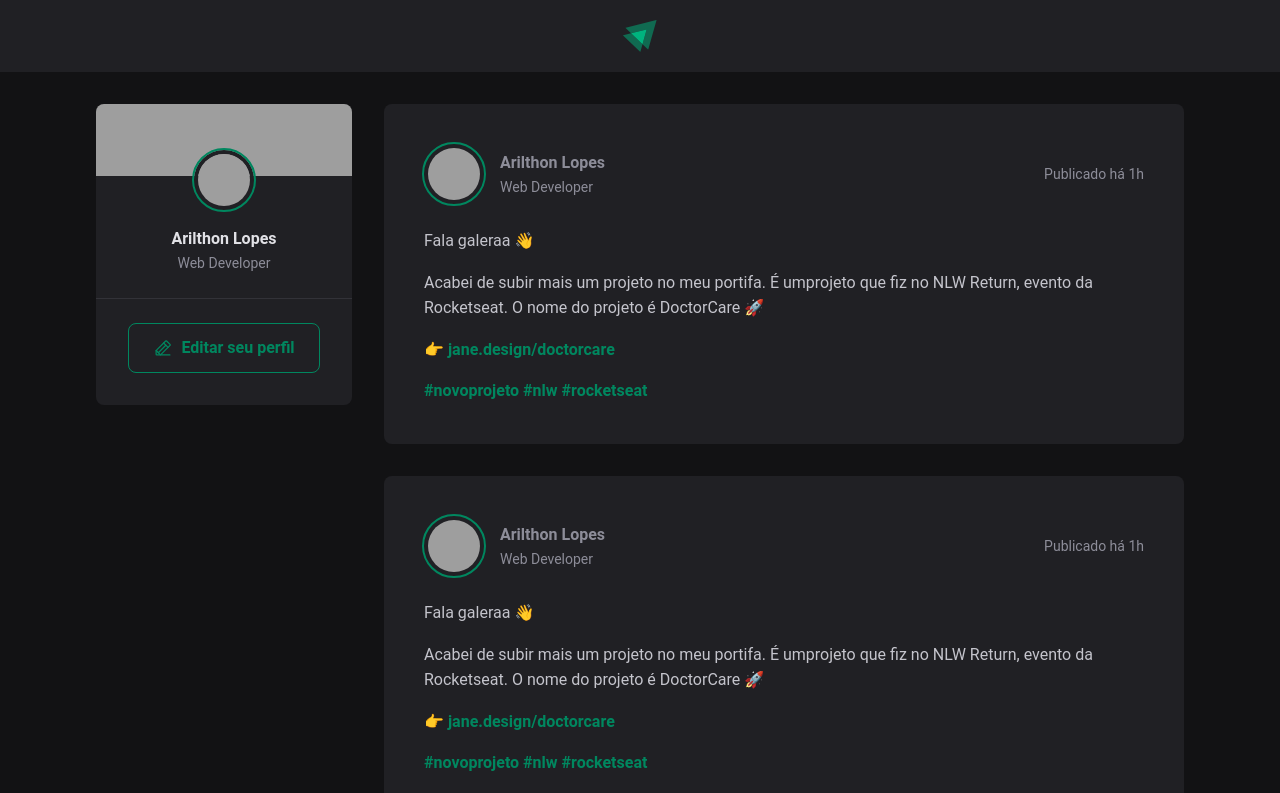
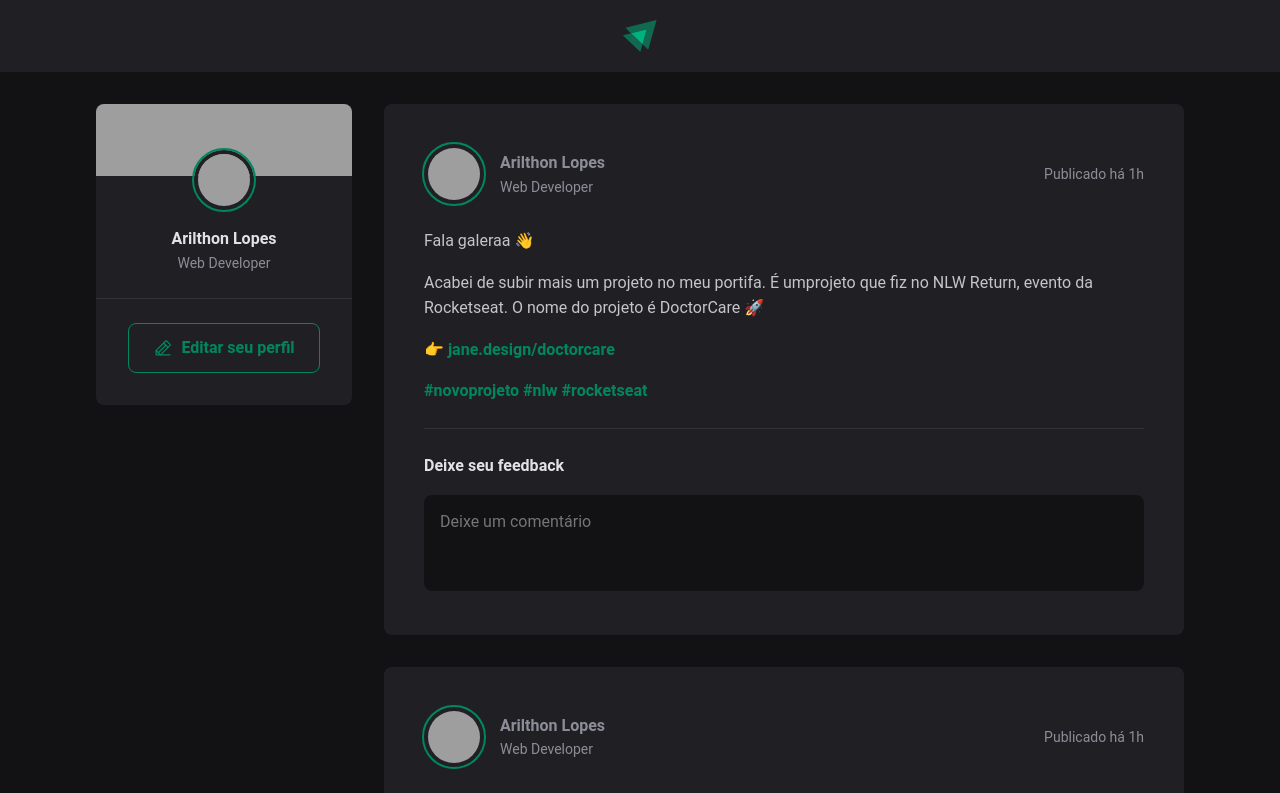
Before and after one commit to arilthon/ignite-feed, a React app: page / in a window 1280 px wide. Shown: the top 793 px of the page. Built offline with nearby package versions, Linux system fonts and the light colour scheme; grey boxes are pictures that could not be loaded; the HTML template or start-up script is replaced by a standard one.

Commit message:
Formulário de Comentários

```diff
--- a/src/components/Post.jsx
+++ b/src/components/Post.jsx
@@ -35,6 +35,18 @@
           <a href="">#rocketseat</a>
         </p>
       </div>
+
+      <form className={styles.commentForm}>
+        <strong>Deixe seu feedback</strong>
+
+        <textarea
+          placeholder="Deixe um comentário"
+        />
+
+        <footer>
+        <button type="submit">Publicar</button>
+        </footer>
+      </form>
     </article>
   );
 }
--- a/src/components/Post.module.css
+++ b/src/components/Post.module.css
@@ -65,3 +65,55 @@
     color: var(--gray-400);
     line-height: 1.6;
 }
+
+.commentForm {
+    width: 100%;
+    margin-top: 1.5rem;
+    padding-top: 1.5rem;
+    border-top: 1px solid var(--gray-600);
+}
+
+.commentForm > strong {
+    line-height: 1.6;
+    color: var(--gray-100);
+
+}
+
+.commentForm textarea {
+    width: 100%;
+    background: var(--gray-900);
+    border: 0;
+    resize: none;
+    height: 6rem;
+    padding: 1rem;
+    border-radius: 8px;
+    color: var(--gray-100);
+    line-height: 1.4;
+    margin-top: 1rem;
+}
+
+.commentForm footer {
+    visibility: hidden;
+    max-height: 0;
+}
+
+.commentForm:focus-within footer {
+    visibility: visible;
+    max-height: none;
+}
+.commentForm button[type=submit] {
+    padding: 1rem 1.5rem;
+    margin-top: 1rem;
+    border-radius: 8px;
+    border: 0;
+    background: var(--green-500);
+    color: var(--white);
+    font-weight: bold;
+    cursor: pointer;
+
+    transition: background-color 0.1s;
+}
+
+.commentForm button[type=submit]:hover {
+    background: var(--green-300);
+}
--- a/src/global.css
+++ b/src/global.css
@@ -10,6 +10,11 @@
 
     --green-300: #00B37E;
     --green-500: #00875f;
+}
+
+:focus {
+    outline: transparent;
+    box-shadow: 0 0 0 2px var(--green-500);
 }
 
 * {
```
